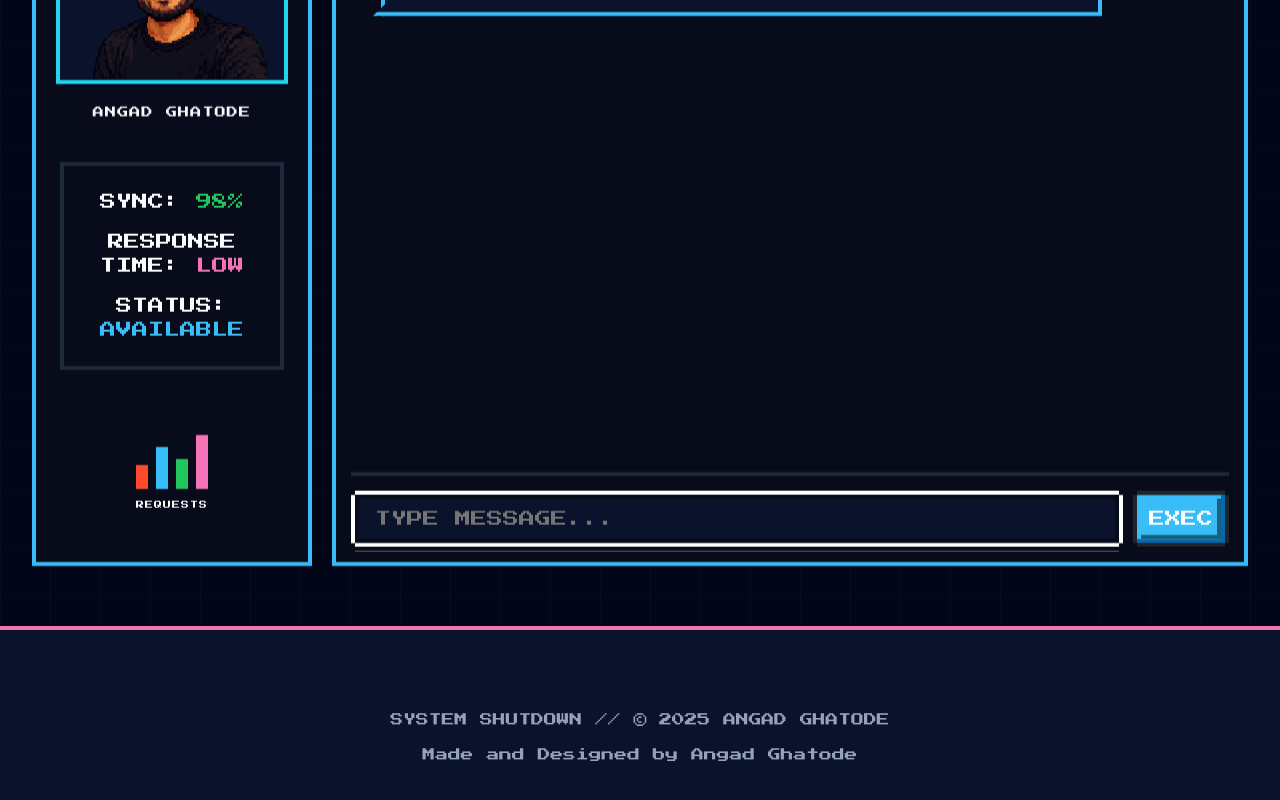
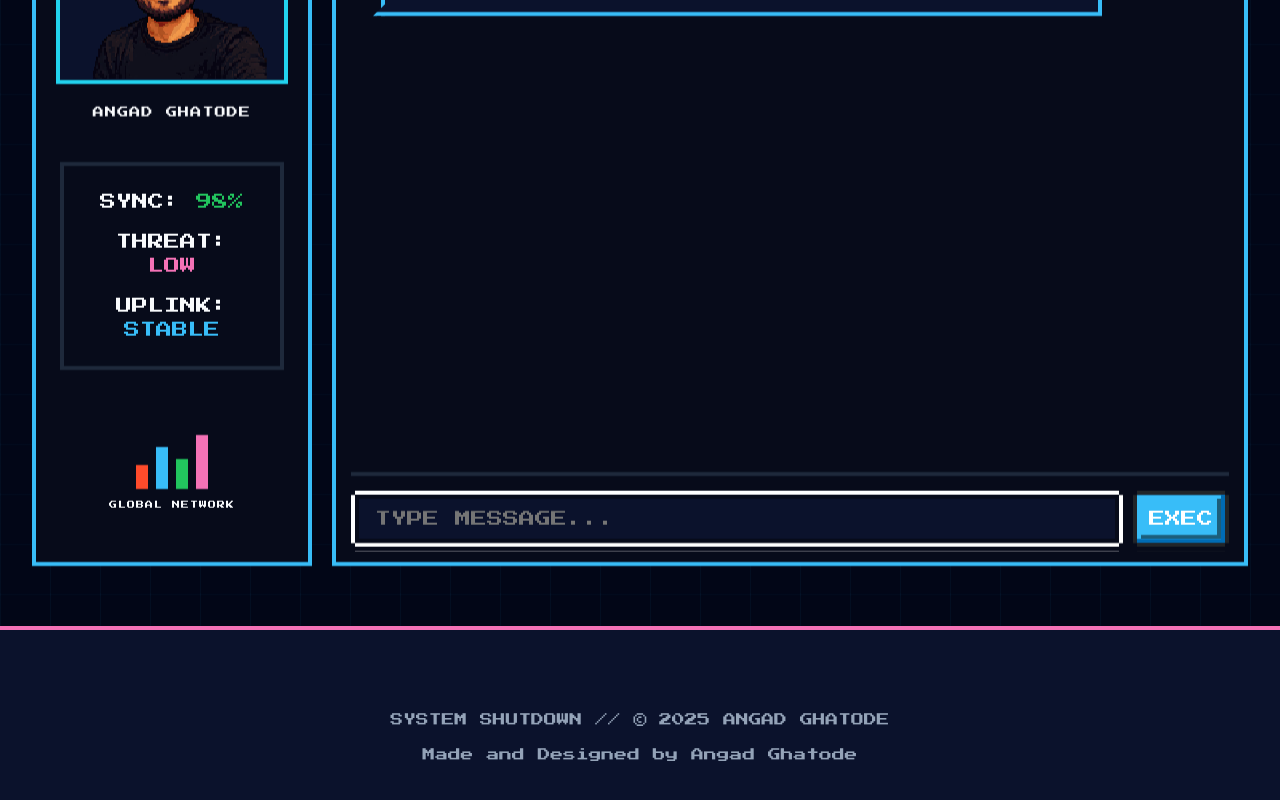
Before and after one commit to angadghatode/portfolio_website, a React (Vite) app: page /#/ai in a window 1280 px wide. Shown: the part 1016-1816 px from the top of the page. Built offline with nearby package versions, Linux system fonts and the light colour scheme.

Commit message:
Revert "refactor: simplify UI terminology, optimize mobile layout constraints, and add Firebase dependency"
This reverts commit a3d11717d14fab96c261ff467a6442c090a51b61.

```diff
--- a/src/AiTerminal.jsx
+++ b/src/AiTerminal.jsx
@@ -86,8 +86,8 @@ const AiTerminal = ({ messages, setMessages }) => {
             <p className="portrait-name">Angad Ghatode</p>
             <div className="status-box nes-container is-dark">
               <p>SYNC: <span className="nes-text is-success">98%</span></p>
-              <p>RESPONSE TIME: <span className="nes-text is-error">LOW</span></p>
-              <p>STATUS: <span className="nes-text is-primary">AVAILABLE</span></p>
+              <p>THREAT: <span className="nes-text is-error">LOW</span></p>
+              <p>UPLINK: <span className="nes-text is-primary">STABLE</span></p>
             </div>
 
             <div className="data-visualizer">
@@ -97,7 +97,7 @@ const AiTerminal = ({ messages, setMessages }) => {
                 <div className="bar" style={{ height: '50%', background: '#22c55e' }}></div>
                 <div className="bar" style={{ height: '90%', background: '#f472b6' }}></div>
               </div>
-              <p className="visualizer-label">REQUESTS</p>
+              <p className="visualizer-label">GLOBAL NETWORK</p>
             </div>
           </aside>
 
--- a/src/App.css
+++ b/src/App.css
@@ -874,7 +874,6 @@ body,
   display: flex;
   flex-direction: column;
   height: 100dvh;
-  overflow: hidden;
   padding-top: 80px;
   padding-bottom: 60px;
   background-image:
@@ -883,20 +882,12 @@ body,
   background-size: 50px 50px;
 }
 
-.ai-page-wrapper .content-width-limiter {
-  height: 100%;
-  display: flex;
-  flex-direction: column;
-}
-
 .ai-terminal-layout {
   display: grid;
   grid-template-columns: 280px 1fr;
   gap: 20px;
   margin-top: 30px;
   align-items: stretch;
-  flex: 1;
-  min-height: 0;
 }
 
 .ai-sidebar {
@@ -954,8 +945,6 @@ body,
   display: flex;
   flex-direction: column;
   position: relative;
-  flex: 1;
-  min-height: 0;
 }
 
 .terminal-header {
@@ -973,7 +962,6 @@ body,
   display: flex;
   flex-direction: column;
   scroll-behavior: smooth;
-  min-height: 0;
 }
 
 .bubble-row {
@@ -1078,11 +1066,9 @@ body,
 @media (max-width: 768px) {
   .ai-terminal-layout {
     grid-template-columns: 1fr;
-    grid-template-rows: auto 1fr;
     font-size: 12px;
     gap: 0.5rem;
-    flex: 1;
-    min-height: 0;
+
   }
 
   /* On mobile: stack layout, hide data-visualizer and status-box only */
@@ -1096,12 +1082,22 @@ body,
   }
 
   .ai-page-wrapper {
-    padding-top: 20px;
+    height: 100dvh;
+    overflow: hidden;
+    padding-top: 70px;
     padding-bottom: 0;
   }
 
   .terminal-window {
+    border: 4px solid var(--accent-blue);
+    background: var(--bg-card);
     padding: 12px;
+    display: flex;
+    flex-direction: column;
+    flex: 1;
+    min-height: 0;
+    /* CRITICAL for mobile flex scrolling */
+    height: auto;
   }
 
   .footer-bar {
--- a/src/App.jsx
+++ b/src/App.jsx
@@ -226,7 +226,7 @@ function App() {
                 {/* ═══════ PROJECT QUEST ═══════ */}
                 <section id="quests" className="portfolio-section hidden-reveal">
                   <div className="section-header">
-                    <h2 className="nes-text is-primary section-title">PROJECTS</h2>
+                    <h2 className="nes-text is-primary section-title">ACTIVE QUESTS</h2>
                     <div className="header-line"></div>
                   </div>
                   <div className="mission-grid">
@@ -241,7 +241,7 @@ function App() {
                         <div className="mission-tech-tags">
                           <span>PixiJS</span><span>Vanilla JS</span><span>HTML5 Canvas</span><span>Vite</span>
                         </div>
-                        <a href="https://myparallel.com.au" target="_blank" rel="noopener noreferrer" className="nes-btn is-primary" style={{ textDecoration: 'none', display: 'inline-block', marginTop: '15px' }}>CHECK IT OUT HERE</a>
+                        <a href="https://myparallel.com.au" target="_blank" rel="noopener noreferrer" className="nes-btn is-primary" style={{ textDecoration: 'none', display: 'inline-block', marginTop: '15px' }}>LAUNCH CO-OP</a>
                       </div>
                     </div>
                   </div>
@@ -250,7 +250,7 @@ function App() {
                 {/* ═══════ EXPANDED TECH ARSENAL ═══════ */}
                 <section id="skills" className="portfolio-section hidden-reveal">
                   <div className="section-header">
-                    <h2 className="nes-text is-warning section-title">TECH STACK</h2>
+                    <h2 className="nes-text is-warning section-title">TECH ARSENAL</h2>
                     <div className="header-line" style={{ background: 'linear-gradient(90deg, #f7d51d, transparent)' }}></div>
                   </div>
 
@@ -274,7 +274,7 @@ function App() {
                 {/* ═══════ CONTACT UPLINK — Full-width redesign ═══════ */}
                 <section id="contact" className="uplink-section hidden-reveal">
                   <div className="section-header">
-                    <h2 className="nes-text is-error section-title">CONTACT</h2>
+                    <h2 className="nes-text is-error section-title">UPLINK</h2>
                     <div className="header-line" style={{ background: 'linear-gradient(90deg, var(--status-error), transparent)' }}></div>
                   </div>
 
@@ -303,6 +303,7 @@ function App() {
 
                       <div className="uplink-info-block">
                         <h3 className="uplink-info-label">SIGNAL STATUS</h3>
+                        <div className="signal-row"><span>UPLINK</span><span className="nes-text is-success">STABLE</span></div>
                         <div className="signal-row"><span>RESPONSE TIME</span><span className="nes-text is-primary">{'<'} 24H</span></div>
                         <div className="signal-row"><span>AVAILABILITY</span><span className="nes-text is-warning">OPEN</span></div>
                       </div>
@@ -313,7 +314,8 @@ function App() {
                     {/* Right — Form */}
                     <div className="uplink-form-panel">
                       <div className="uplink-form-header">
-                        <span className="uplink-form-title">LEAVE A MESSAGE</span>
+                        <span className="rec-light">● REC</span>
+                        <span className="uplink-form-title">TRANSMISSION CONSOLE</span>
                       </div>
                       <p className={`uplink-status-msg ${submitStatus === 'ERROR' ? 'status-error' :
                         submitStatus === 'SUCCESS' ? 'status-success' :
@@ -322,7 +324,7 @@ function App() {
                       <form onSubmit={handleUpload} className="uplink-form">
                         <div className="uplink-field-row">
                           <div className="uplink-field">
-                            <label>NAME</label>
+                            <label>OPERATOR</label>
                             <input
                               type="text"
                               className="nes-input is-dark"
@@ -334,7 +336,7 @@ function App() {
                             />
                           </div>
                           <div className="uplink-field">
-                            <label>EMAIL</label>
+                            <label>RETURN ADDRESS</label>
                             <input
                               type="email"
                               className="nes-input is-dark"
@@ -347,7 +349,7 @@ function App() {
                           </div>
                         </div>
                         <div className="uplink-field">
-                          <label>MESSAGE</label>
+                          <label>DATA PACKET</label>
                           <textarea
                             className="nes-textarea is-dark"
                             placeholder="Type your message..."
@@ -362,7 +364,7 @@ function App() {
                           className={`nes-btn ${submitStatus === 'SENDING' ? 'is-disabled' : 'is-error'} uplink-submit-btn`}
                           disabled={submitStatus === 'SENDING'}
                         >
-                          {submitStatus === 'SENDING' ? 'TRANSMITTING...' : 'SEND'}
+                          {submitStatus === 'SENDING' ? 'TRANSMITTING...' : 'INITIATE UPLOAD'}
                         </button>
                       </form>
                     </div>
```
Also changed, not shown: package.json (+4 -5 lines), 1 other file (tests, documents, lock files or other folders).
